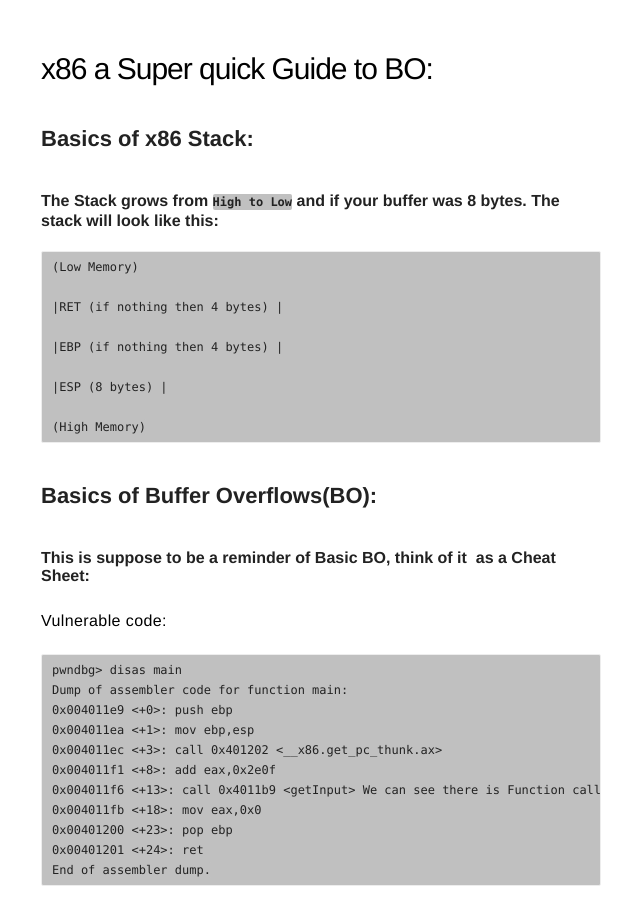
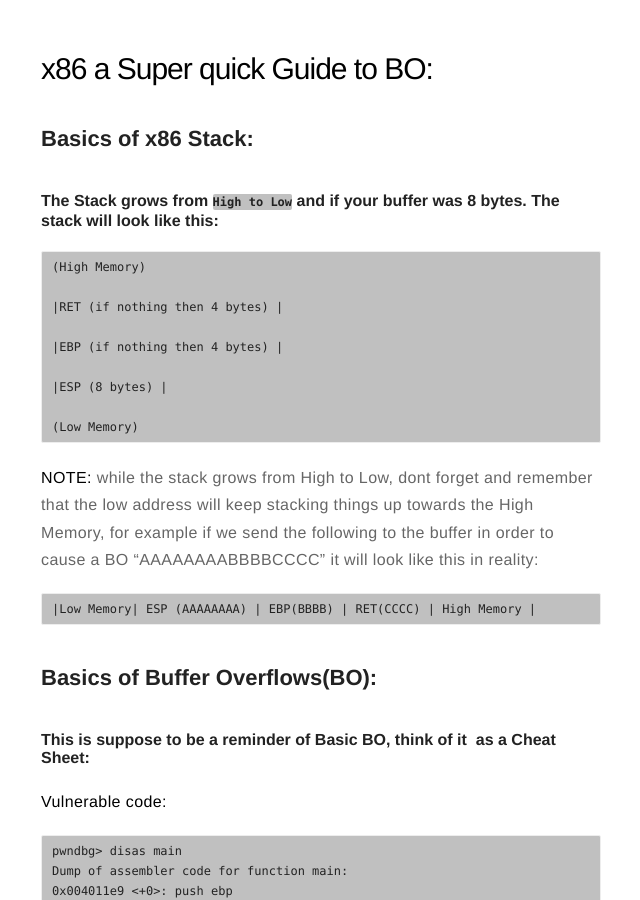
Before and after one commit to MaskedFox/maskedfox.github.io, a Jekyll site: the page built from _posts/2019-01-23-Quick-Guide-BO.md, in a window 1280 px wide and 900 px high, scrolled down 277 px. Shown: the whole window, without its empty margins (319-959 px from the left). Built offline with Jekyll 4.4.1, drawn with Linux system fonts in a browser that asks for light colours; comment, search, counter and statistics services are not loaded.

Commit message:
Update 2019-01-23-Quick-Guide-BO.md

`````diff
--- a/_posts/2019-01-23-Quick-Guide-BO.md
+++ b/_posts/2019-01-23-Quick-Guide-BO.md
@@ -29,7 +29,7 @@ description: Basics of BUffer Overflow for x86, more like a cheatsheet =p
 
 
 ```
-(Low Memory)
+(High Memory)
 
 |RET (if nothing then 4 bytes) |
 
@@ -37,9 +37,14 @@ description: Basics of BUffer Overflow for x86, more like a cheatsheet =p
 
 |ESP (8 bytes) |
 
-(High Memory)
+(Low Memory)
 ```
 
+**NOTE:** while the stack grows from High to Low, dont forget and remember that the low address will keep stacking things up towards the High Memory, for example if we send the following to the buffer in order to cause a BO "AAAAAAAABBBBCCCC" it will look like this in reality:
+
+````
+|Low Memory| ESP (AAAAAAAA) | EBP(BBBB) | RET(CCCC) | High Memory |
+```
 
 ## Basics of Buffer Overflows(BO):
 
`````
